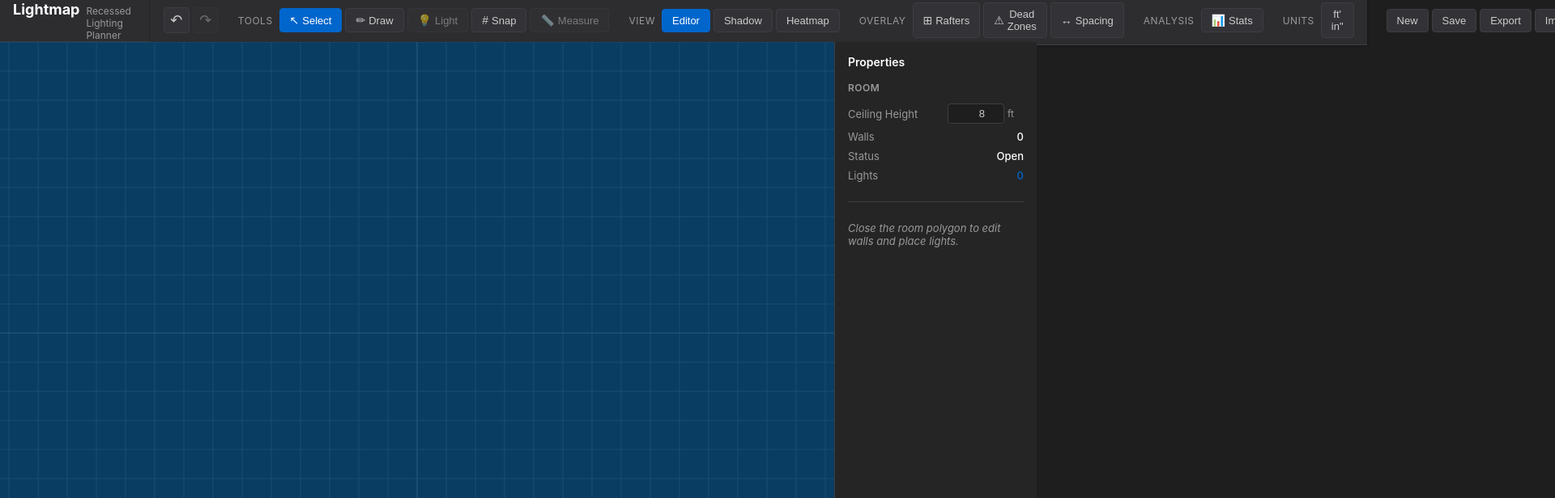
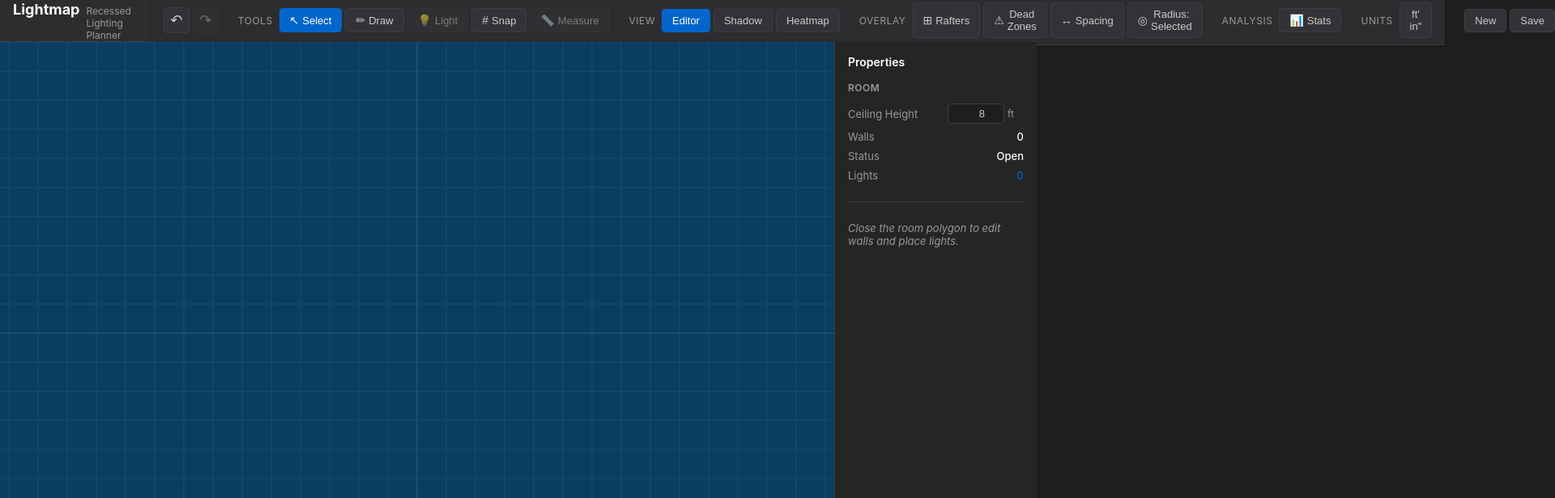
Before and after one commit to warrengalyen/Lightmap, a Svelte app: page / in a window 1280 px wide. Shown: the top 616 px of the page at 81% size, 1920 px wide, since content can reach past the window. Built offline with nearby package versions, Linux system fonts and the light colour scheme.

Commit message:
Cleanup some UI clutter

```diff
--- a/src/components/Canvas.svelte
+++ b/src/components/Canvas.svelte
@@ -143,6 +143,7 @@
 
   $: if (editorRenderer && currentDisplayPrefs) {
     editorRenderer.setUnitFormat(currentDisplayPrefs.unitFormat);
+    editorRenderer.setLightRadiusVisibility(currentDisplayPrefs.lightRadiusVisibility);
   }
 
   $: if (deadZoneRenderer && currentRoomState && currentBounds) {
@@ -163,9 +164,18 @@
     spacingWarningRenderer.updateWarnings(currentSpacingWarnings);
   }
 
-  // Fit camera to room bounds when they change
-  $: if (scene && currentBounds && currentRoomState.walls.length > 0) {
-    scene.fitToBounds(currentBounds);
+  // Fit camera to room bounds only when walls change
+  let previousWallsLength = 0;
+  let previousWallsJson = '';
+  $: {
+    const wallsJson = JSON.stringify(currentRoomState.walls.map(w => ({ start: w.start, end: w.end })));
+    const wallsChanged = wallsJson !== previousWallsJson || currentRoomState.walls.length !== previousWallsLength;
+
+    if (scene && currentBounds && currentRoomState.walls.length > 0 && wallsChanged) {
+      scene.fitToBounds(currentBounds);
+      previousWallsLength = currentRoomState.walls.length;
+      previousWallsJson = wallsJson;
+    }
   }
 
   // Update measurement when room state changes (e.g., undo/redo)
--- a/src/components/Toolbar.svelte
+++ b/src/components/Toolbar.svelte
@@ -8,7 +8,7 @@
   import { toggleSpacingWarnings, spacingConfig } from '../stores/spacingStore';
   import { historyStore, canUndo, canRedo } from '../stores/historyStore';
   import { isMeasuring } from '../stores/measurementStore';
-  import type { Tool, ViewMode } from '../types';
+  import type { Tool, ViewMode, LightRadiusVisibility } from '../types';
 
   const dispatch = createEventDispatcher<{ toggleMeasurement: void }>();
 
@@ -25,6 +25,7 @@
   let gridSnapEnabled: boolean;
   let measuringActive: boolean;
   let canMeasure: boolean;
+  let lightRadiusVisibility: LightRadiusVisibility;
 
   $: currentTool = $activeTool;
   $: currentViewMode = $viewMode;
@@ -39,6 +40,7 @@
   $: gridSnapEnabled = $displayPreferences.gridSnapEnabled;
   $: measuringActive = $isMeasuring;
   $: canMeasure = $selectedVertexIndex !== null || $selectedLightId !== null;
+  $: lightRadiusVisibility = $displayPreferences.lightRadiusVisibility;
 
   function handleToolChange(tool: Tool): void {
     setActiveTool(tool);
@@ -54,6 +56,29 @@
 
   function toggleMeasurement(): void {
     dispatch('toggleMeasurement');
+  }
+
+  function cycleLightRadiusVisibility(): void {
+    displayPreferences.update(p => {
+      let newVisibility: LightRadiusVisibility;
+      if (p.lightRadiusVisibility === 'selected') {
+        newVisibility = 'always';
+      } else if (p.lightRadiusVisibility === 'always') {
+        newVisibility = 'never';
+      } else {
+        newVisibility = 'selected';
+      }
+      return { ...p, lightRadiusVisibility: newVisibility };
+    });
+  }
+
+  function getRadiusVisibilityLabel(visibility: LightRadiusVisibility): string {
+    switch (visibility) {
+      case 'selected': return 'Radius: Selected';
+      case 'always': return 'Radius: Always';
+      case 'never': return 'Radius: Hidden';
+      default: return 'Radius';
+    }
   }
 </script>
 
@@ -191,6 +216,15 @@
       >
         <span class="icon">↔</span>
         Spacing
+      </button>
+      <button
+        class="toggle-button"
+        class:active={lightRadiusVisibility === 'always'}
+        on:click={cycleLightRadiusVisibility}
+        title="Cycle Light Radius Visibility"
+      >
+        <span class="icon">◎</span>
+        {getRadiusVisibilityLabel(lightRadiusVisibility)}
       </button>
     </div>
   </div>
--- a/src/lighting/LightIcon.ts
+++ b/src/lighting/LightIcon.ts
@@ -1,5 +1,5 @@
 import * as THREE from "three";
-import type { LightFixture } from "../types";
+import type { LightFixture, LightRadiusVisibility } from "../types";
 import { kelvinToRGB } from "../utils/format";
 import { degToRad } from "../utils/math";
 
@@ -11,6 +11,7 @@ export class LightIcon {
     private selected: boolean = false;
     private light: LightFixture;
     private ceilingHeight: number;
+    private radiusVisibility: LightRadiusVisibility = "selected";
     private static textureLoader = new THREE.TextureLoader();
     private static lightBulbTexture: THREE.Texture | null = null;
 
@@ -138,7 +139,8 @@ export class LightIcon {
         // Show/hide selection ring
         this.selectionRing.visible = selected;
 
-        // Update beam preview appearance
+        // Update beam preview appearance and visibility
+        this.updateBeamPreviewVisibility();
         const lineMaterial = this.beamPreview.material as THREE.LineBasicMaterial;
         if (selected) {
             lineMaterial.color.setHex(0x00aaff);
@@ -146,6 +148,26 @@ export class LightIcon {
         } else {
             lineMaterial.color.setHex(0x888888);
             lineMaterial.opacity = 0.5;
+        }
+    }
+
+    setRadiusVisibility(visibility: LightRadiusVisibility): void {
+        this.radiusVisibility = visibility;
+        this.updateBeamPreviewVisibility();
+    }
+
+    private updateBeamPreviewVisibility(): void {
+        switch (this.radiusVisibility) {
+            case "always":
+                this.beamPreview.visible = true;
+                break;
+            case "never":
+                this.beamPreview.visible = false;
+                break;
+            case "selected":
+            default:
+                this.beamPreview.visible = this.selected;
+                break;
         }
     }
 
--- a/src/rendering/EditorRenderer.ts
+++ b/src/rendering/EditorRenderer.ts
@@ -1,5 +1,5 @@
 import * as THREE from "three";
-import type { Vector2, WallSegment, LightFixture, UnitFormat } from "../types";
+import type { Vector2, WallSegment, LightFixture, UnitFormat, LightRadiusVisibility } from "../types";
 import type { SnapGuide } from "../controllers/SnapController";
 import { LightIcon } from "../lighting/LightIcon";
 import { getAllDimensionLabels } from "../geometry/DimensionLabel";
@@ -37,6 +37,7 @@ export class EditorRenderer {
     private currentUnitFormat: UnitFormat = "feet-inches";
     private currentWalls: WallSegment[] = [];
     private selectionBoxLine: THREE.Line | null = null;
+    private lightRadiusVisibility: LightRadiusVisibility = "selected";
 
     constructor(scene: THREE.Scene) {
         this.scene = scene;
@@ -245,11 +246,19 @@ export class EditorRenderer {
             }
 
             icon.setSelected(selectedIds.has(light.id));
+            icon.setRadiusVisibility(this.lightRadiusVisibility);
         }
     }
 
     setLightsVisible(visible: boolean): void {
         this.lightsGroup.visible = visible;
+    }
+
+    setLightRadiusVisibility(visibility: LightRadiusVisibility): void {
+        this.lightRadiusVisibility = visibility;
+        for (const icon of this.lightIcons.values()) {
+            icon.setRadiusVisibility(visibility);
+        }
     }
 
     // ============================================
--- a/src/types/state.ts
+++ b/src/types/state.ts
@@ -30,6 +30,7 @@ export interface RafterConfig {
 }
 
 export type UnitFormat = "feet-inches" | "inches";
+export type LightRadiusVisibility = "selected" | "always" | "never";
 
 export interface DisplayPreferences {
     useFractions: boolean;
@@ -37,6 +38,7 @@ export interface DisplayPreferences {
     unitFormat: UnitFormat;
     gridSnapEnabled: boolean;
     gridSize: number; // in feet
+    lightRadiusVisibility: LightRadiusVisibility;
 }
 
 export const DEFAULT_ROOM_STATE: RoomState = {
@@ -67,4 +69,5 @@ export const DEFAULT_DISPLAY_PREFERENCES: DisplayPreferences = {
     unitFormat: "feet-inches",
     gridSnapEnabled: false,
     gridSize: 0.5, // 6 inches
+    lightRadiusVisibility: "selected",
 };
```
